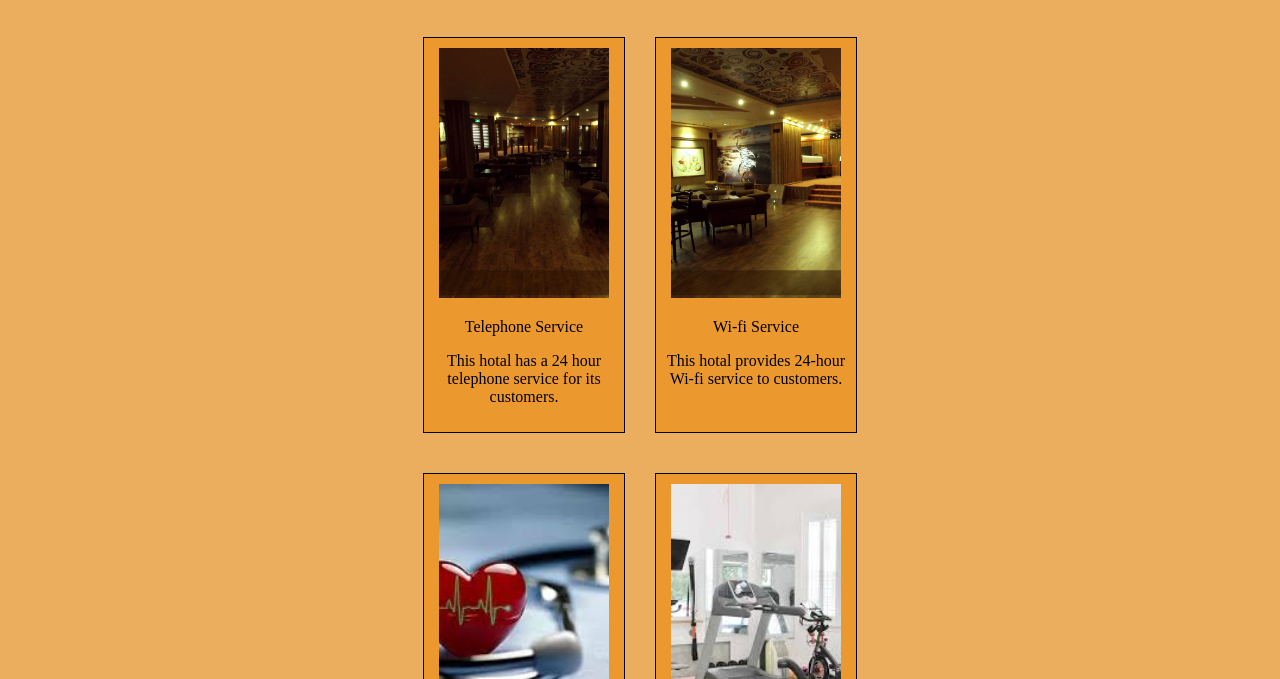
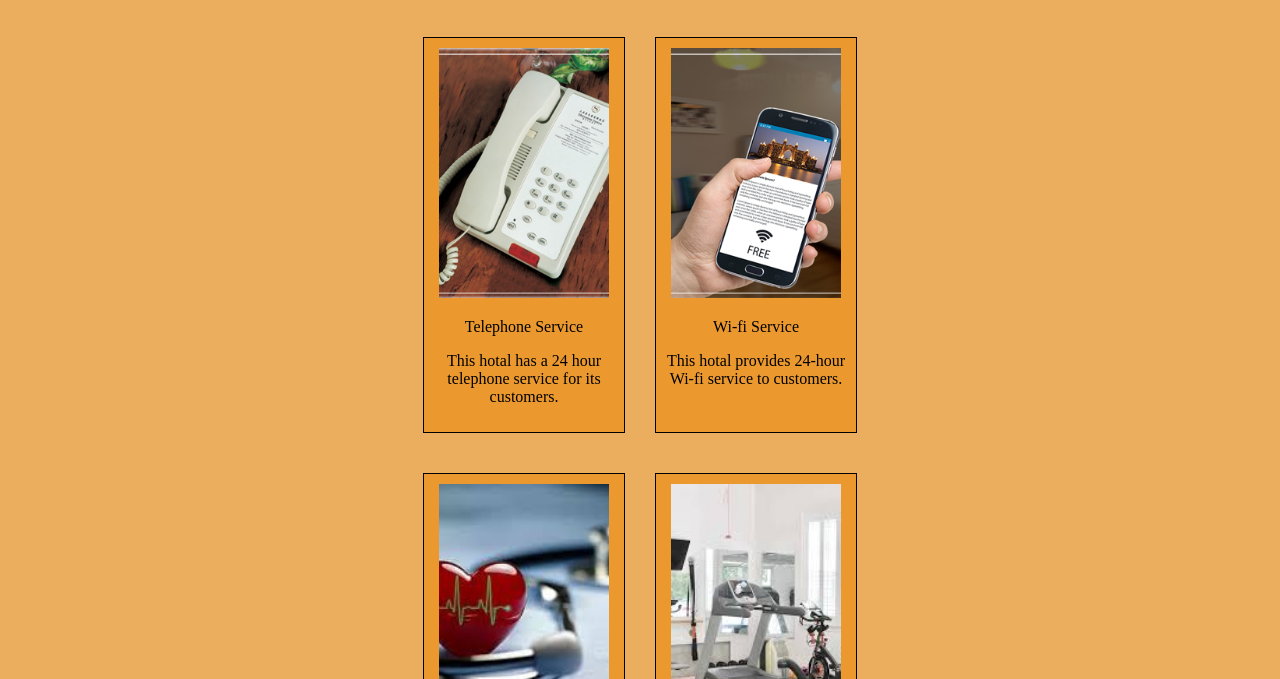
Before and after one commit to zuhal1313/AAP-Web-Final-Project, a plain HTML site: page Services.html in a window 1280 px wide. Shown: the part 121-800 px from the top of the page. Drawn offline with Linux system fonts and the light colour scheme.

Commit message:
Update Services.html

```diff
--- a/Services.html
+++ b/Services.html
@@ -21,12 +21,12 @@
         <h1>Services Baran Imperatory Hotel</h1>
         <div id="row1">
         <div class="pic1">
-        <img src="3.jpg" alt="phone">
+        <img src="90.jpg" alt="phone">
         <p class="p">Telephone Service</p>
         <p class="p2">This hotal has a 24 hour telephone service for its customers.</p>
         </div>
         <div class="pic2">
-        <img src="11.jpg" alt="phone">
+        <img src="80.jpg" alt="wi-fi">
         <p class="p">Wi-fi Service</p>
         <p class="p2">This hotal provides 24-hour Wi-fi service to customers.</p>
         </div>
```
